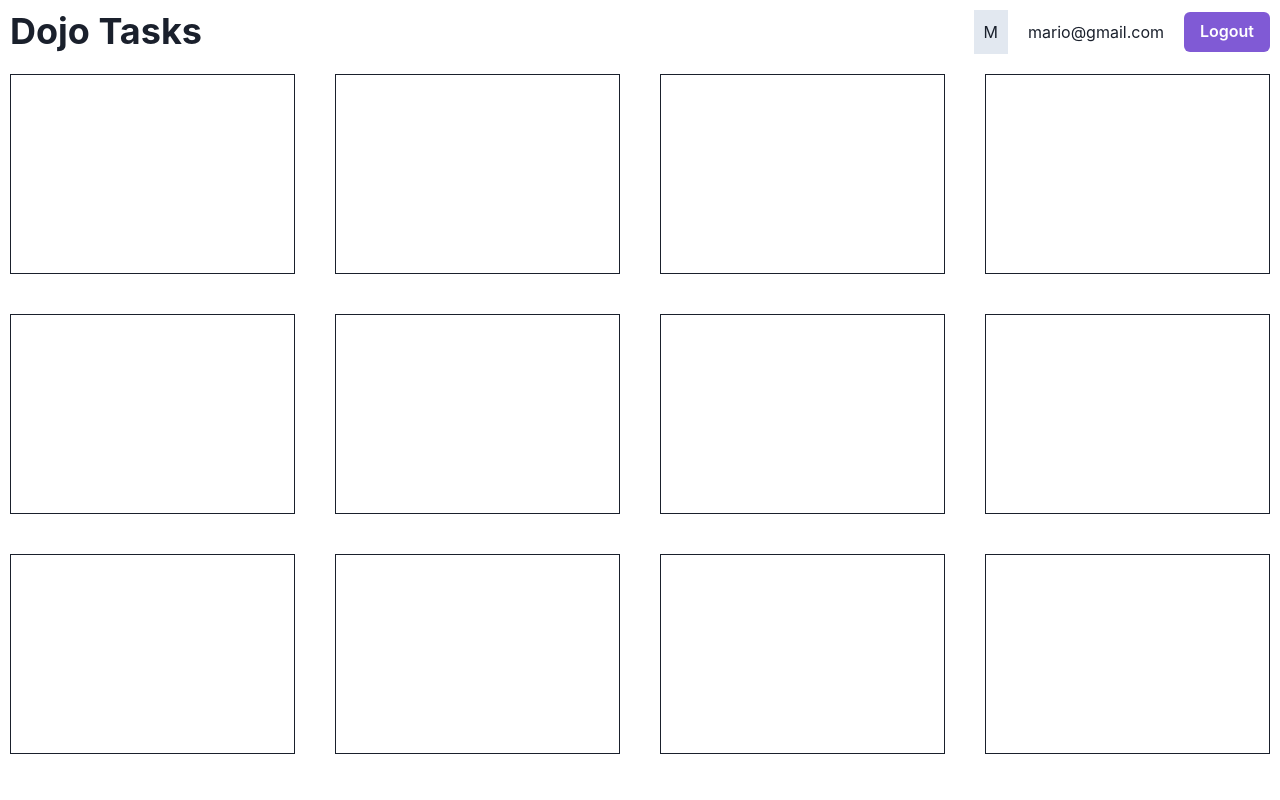
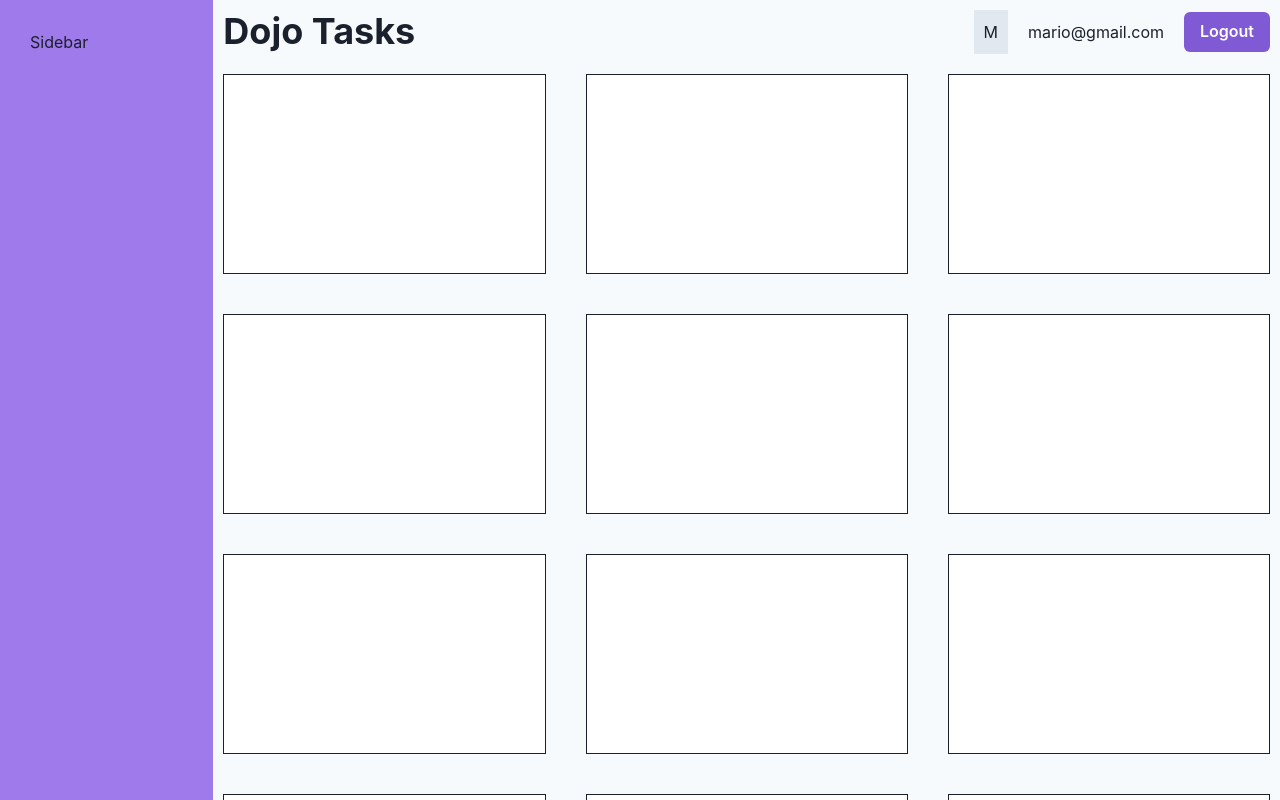
Before and after one commit to internetdrew/learning-chakra, a React (Vite) app: page / in a window 1280 px wide. Shown: the top 800 px of the page. Built offline with nearby package versions, Linux system fonts and the light colour scheme.

Commit message:
test out defining grid layouts

```diff
--- a/src/layouts/RootLayout.jsx
+++ b/src/layouts/RootLayout.jsx
@@ -1,13 +1,19 @@
+import { Grid, GridItem } from '@chakra-ui/react';
 import React from 'react';
 import { Outlet } from 'react-router-dom';
 import Navbar from '../components/Navbar';
 
 const RootLayout = () => {
   return (
-    <div>
-      <Navbar />
-      <Outlet />
-    </div>
+    <Grid templateColumns={'repeat(6, 1fr)'} bg='gray.50'>
+      <GridItem as={'aside'} colSpan='1' bg={'purple.400'} minH='100vh' p='30'>
+        <span>Sidebar</span>
+      </GridItem>
+      <GridItem as='main' colSpan={'5'}>
+        <Navbar />
+        <Outlet />
+      </GridItem>
+    </Grid>
   );
 };
 
```
